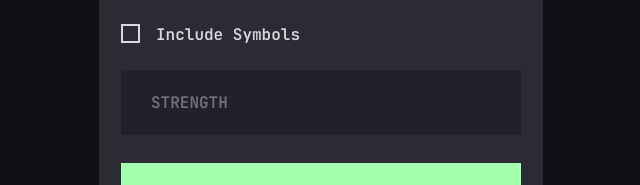
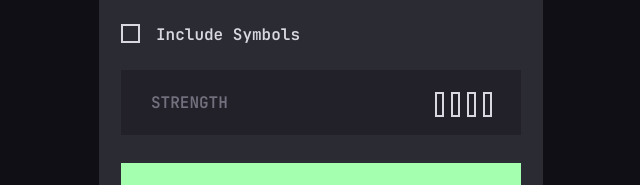
Before and after one commit to csandoval18/password-generator, a React (Create React App) app: page / in a window 1280 px wide. Shown: the part 463-648 px from the top of the page, without its empty margins (319-959 px from the left). Built offline with nearby package versions, Linux system fonts and the light colour scheme.

Commit message:
styled up indicators

```diff
--- a/src/App.scss
+++ b/src/App.scss
@@ -123,8 +123,8 @@ body {
     background: #a4ffaf !important;
     border: none;
     border-radius: 50%;
-    height: 20px;
-    width: 20px;
+    height: 23px;
+    width: 23px;
   }
 }
 
@@ -149,8 +149,7 @@ body {
   }
 }
 
-/* On mouse-over, add a grey background color */
-.container {
+.checkbox-wrapper {
   color: $white;
   display: block;
   position: relative;
@@ -162,7 +161,6 @@ body {
   -ms-user-select: none;
   user-select: none;
 
-  /* Create a custom checkbox */
   .checkmark {
     border: 2px solid $white;
     position: absolute;
@@ -221,8 +219,22 @@ body {
 .strength-wrapper {
   background-color: $black;
   color: $text;
+  display: flex;
+  justify-content: space-between;
   margin-bottom: 28px;
   padding: 22px 30px;
+
+  .indicators {
+    display: grid;
+    gap: 8px;
+    grid-template-columns: repeat(4, 8px);
+
+    .indicator-1, .indicator-2, .indicator-3, .indicator-4 {
+      border: 2px solid $white;
+      height: 100%;
+      width: 5px;
+    }
+  }
 }
 
 .btn {
--- a/src/App.tsx
+++ b/src/App.tsx
@@ -5,10 +5,14 @@ import RangeInput from "./components/RangeInput";
 import Checkbox from "./components/Checkbox";
 
 function App() {
+  const chars = "0123456789abcdefghijklmnopqrstuvwxyz!@#$%^&*()ABCDEFGHIJKLMNOPQRSTUVWXYZ";
+  const passwordLength = 12;
+  var password = "";
+
   return (
     <div className="App pg-app">
       <h1>Password Generator</h1>
-      <form action="" className="pg-form">
+      <form action="" className="pg-form" onSubmit={(e) => e.preventDefault()}>
         <div className="input-wrapper">
           <input type="text" className="password" />
           <div className="icon-wrapper">
@@ -25,10 +29,10 @@ function App() {
           <div className="strength-wrapper">
             <div className="label">STRENGTH</div>
             <div className="indicators">
-              <div className="indicator"></div>
-              <div className="indicator"></div>
-              <div className="indicator"></div>
-              <div className="indicator"></div>
+              <div className="indicator-1"></div>
+              <div className="indicator-2"></div>
+              <div className="indicator-3"></div>
+              <div className="indicator-4"></div>
             </div>
           </div>
           <button className="btn btn-primary" onClick={() => {}}>
--- a/src/components/Checkbox.tsx
+++ b/src/components/Checkbox.tsx
@@ -8,19 +8,17 @@ const Checkbox: React.FC<CheckboxProps> = (props: CheckboxProps) => {
   const [check, setCheck] = useState(false);
 
   return (
-    <div className="">
-      <div className="container">
+    <div className="checkbox-wrapper">
       <p>{props.labelText}</p>
       <input
         type="checkbox"
         checked={check}
         onClick={() => {
           setCheck(!check);
-            console.log("clicked")
+          console.log("clicked");
         }}
       />
       <span className="checkmark"></span>
-      </div>
     </div>
   );
 };
```
Lines whose indentation alone changed are shown as unchanged.
